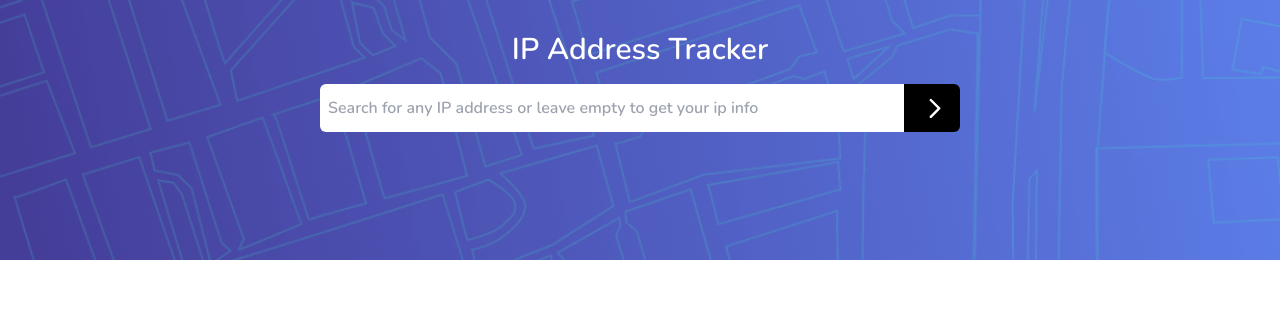
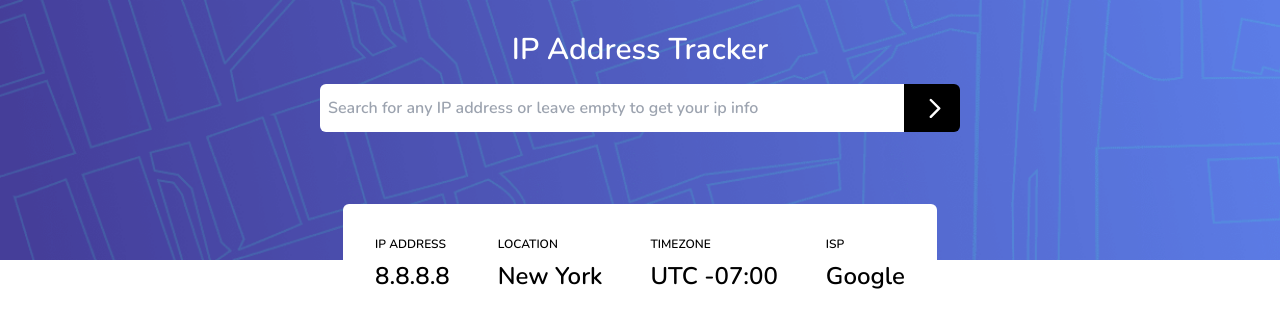
Before and after one commit to erfuun/ip-tracker, a Vue app: page / in a window 1280 px wide. Shown: the top 328 px of the page. Built offline with nearby package versions, Linux system fonts and the light colour scheme.

Commit message:
🙂 Add IPInfo Component to root page

```diff
--- a/src/views/Home.vue
+++ b/src/views/Home.vue
@@ -1,3 +1,6 @@
+<script setup>
+import IPInfo from "../components/IPInfo.vue";
+</script>
 <template>
   <div class="flex flex-col h-screen max-h-screen">
     <!-- Search / Results -->
@@ -33,13 +36,8 @@
           </i>
         </div>
       </div>
+      <!-- IP Info -->
+      <IPInfo />
     </div>
   </div>
 </template>
-
-<script>
-export default {
-  name: "Home",
-  components: {}
-};
-</script>
```
Also changed, not shown: 1 other file (tests, documents, lock files or other folders).
